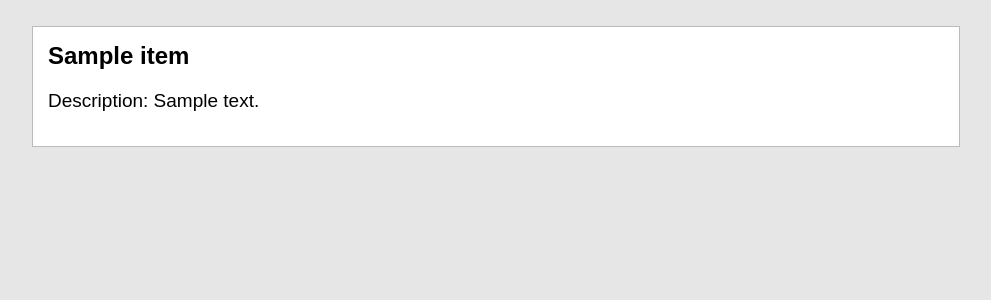
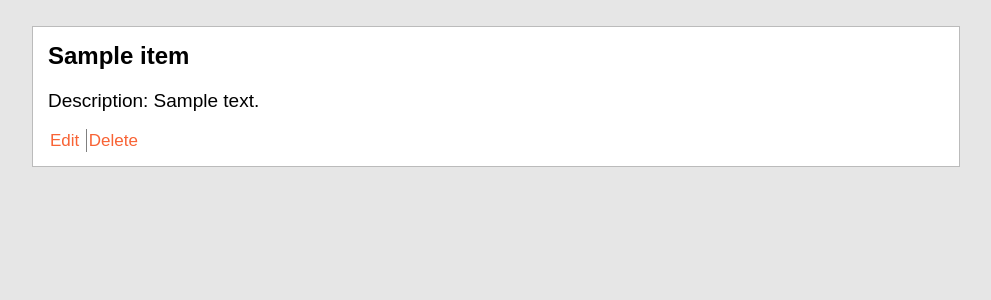
Before and after one commit to suldev8/catalog, a Flask app: a page that uses templates/item.html in a window 1280 px wide. Shown: the part 80-380 px from the top of the page, without its empty margins (144-1135 px from the left). Run offline with Flask 2, Linux system fonts and the light colour scheme; tables that the repository leaves empty hold one stand-in row (values such as "Sample post").

Commit message:
add edit/delet links

```diff
--- a/templates/item.html
+++ b/templates/item.html
@@ -3,5 +3,7 @@
 <div>
     <h2>{{ item.name }}</h2>
     <p>Description: {{ item.description }}</p>
+    <a href="{{ url_for('editItem', category_name=item.category_name, item_name=item.name) }}">Edit</a>
+    <a href="{{ url_for('deleteItem', category_name=item.category_name, item_name=item.name) }}" style="border-left: 1px solid grey ;">Delete</a>
 </div>
 {% endblock %}
```
